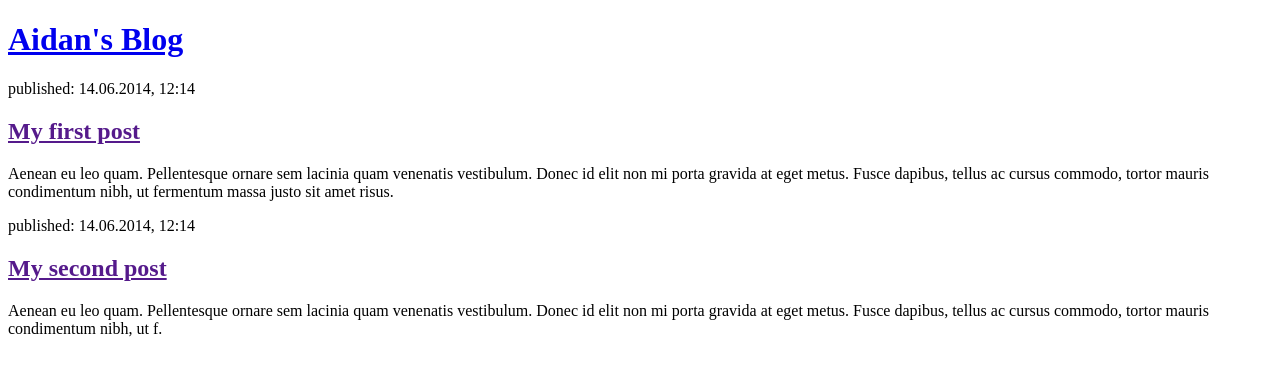
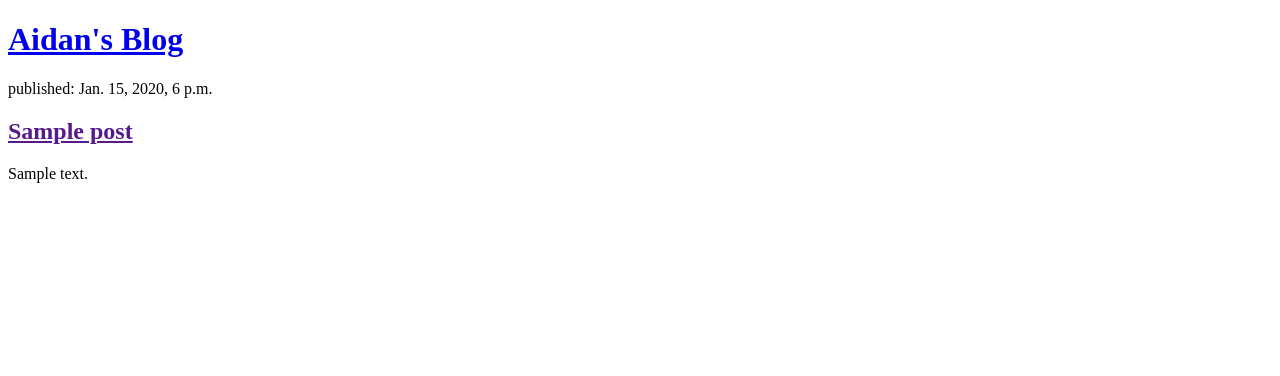
Before and after one commit to JollyBones/shecodes-django, a Django app: page / in a window 1280 px wide. Shown: the top 376 px of the page. Run offline with Django 3.2, Linux system fonts and the light colour scheme; tables that the repository leaves empty hold one stand-in row (values such as "Sample post").

Commit message:
Added views for listing posts

```diff
--- a/blog/templates/blog/post_list.html
+++ b/blog/templates/blog/post_list.html
@@ -10,20 +10,14 @@
 		<h1><a href="/">Aidan's Blog</a></h1>
 	</header>
 
+	{% for post in posts %}
 	<article>
-		<time>published: 14.06.2014, 12:14</time>
-		<h2><a href="">My first post</a></h2>
-		<p>Aenean eu leo quam. Pellentesque ornare sem lacinia quam venenatis vestibulum. Donec id elit non mi porta
-			gravida at eget metus. Fusce dapibus, tellus ac cursus commodo, tortor mauris condimentum nibh, ut fermentum
-			massa justo sit amet risus.</p>
+		<time>published: {{ post.published_date }}</time>
+		<h2><a href="">{{ post.title }}</a></h2>
+		<p>{{ post.text|linebreaksbr }}</p>
 	</article>
+	{% endfor %}
 
-	<article>
-		<time>published: 14.06.2014, 12:14</time>
-		<h2><a href="">My second post</a></h2>
-		<p>Aenean eu leo quam. Pellentesque ornare sem lacinia quam venenatis vestibulum. Donec id elit non mi porta
-			gravida at eget metus. Fusce dapibus, tellus ac cursus commodo, tortor mauris condimentum nibh, ut f.</p>
-	</article>
 </body>
 
 </html>
--- a/blog/views.py
+++ b/blog/views.py
@@ -1,5 +1,8 @@
 from django.shortcuts import render
+from django.utils import timezone
+from .models import Post
 
 # Create your views here.
 def post_list(request):
-	return render(request, 'blog/post_list.html', {})
+	posts = Post.objects.filter(published_date__lte=timezone.now()).order_by('published_date')
+	return render(request, 'blog/post_list.html', {'posts': posts })
```
